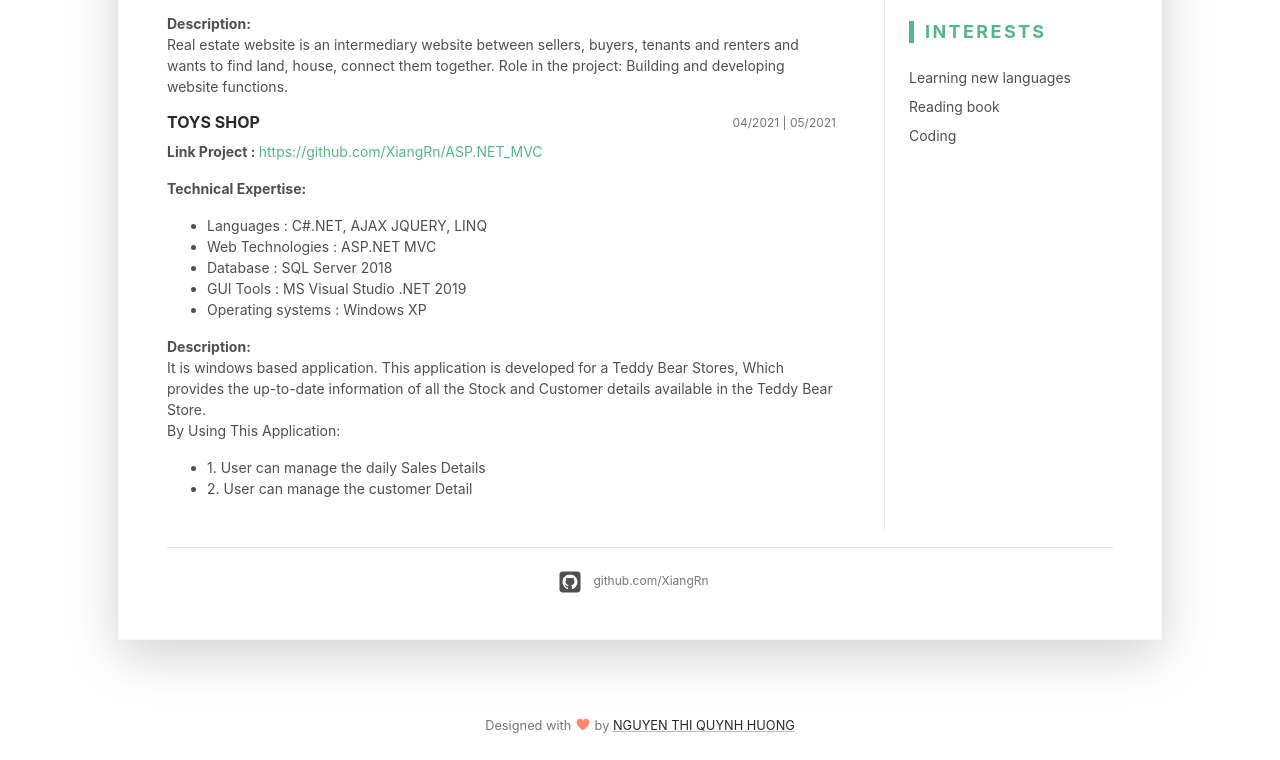
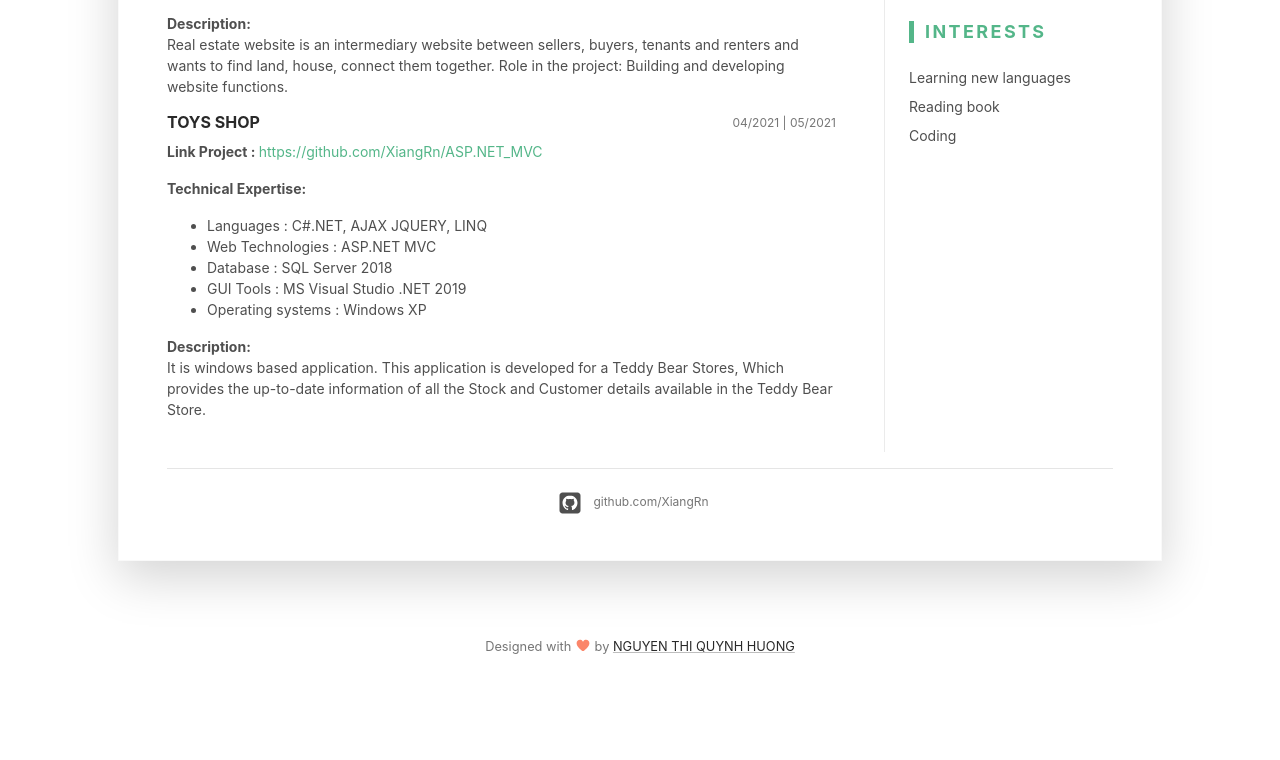
Before and after one commit to XiangRn/.NetFresherCV, a plain HTML site: page index.html in a window 1280 px wide. Shown: the part 901-1661 px from the top of the page. After the commit the page ends 1582 px from the top, so only its background shows below. Drawn offline with Linux system fonts and the light colour scheme.

Commit message:
update cv

```diff
--- a/index.html
+++ b/index.html
@@ -136,11 +136,8 @@
 											is developed for a Teddy Bear Stores, Which
 											provides the up-to-date information of all the
 											Stock and Customer details available in the
-											Teddy Bear Store. </br>By Using This Application:
-											<ul class="resume-list">
-												<li>
-											1. User can manage the daily Sales Details</li>
-										<li>2. User can manage the customer Detail</li>
+											Teddy Bear Store.
+
 										</p>
 								</div>
 								</div><!--//item-->
```
Also changed, not shown: 1 other file.
